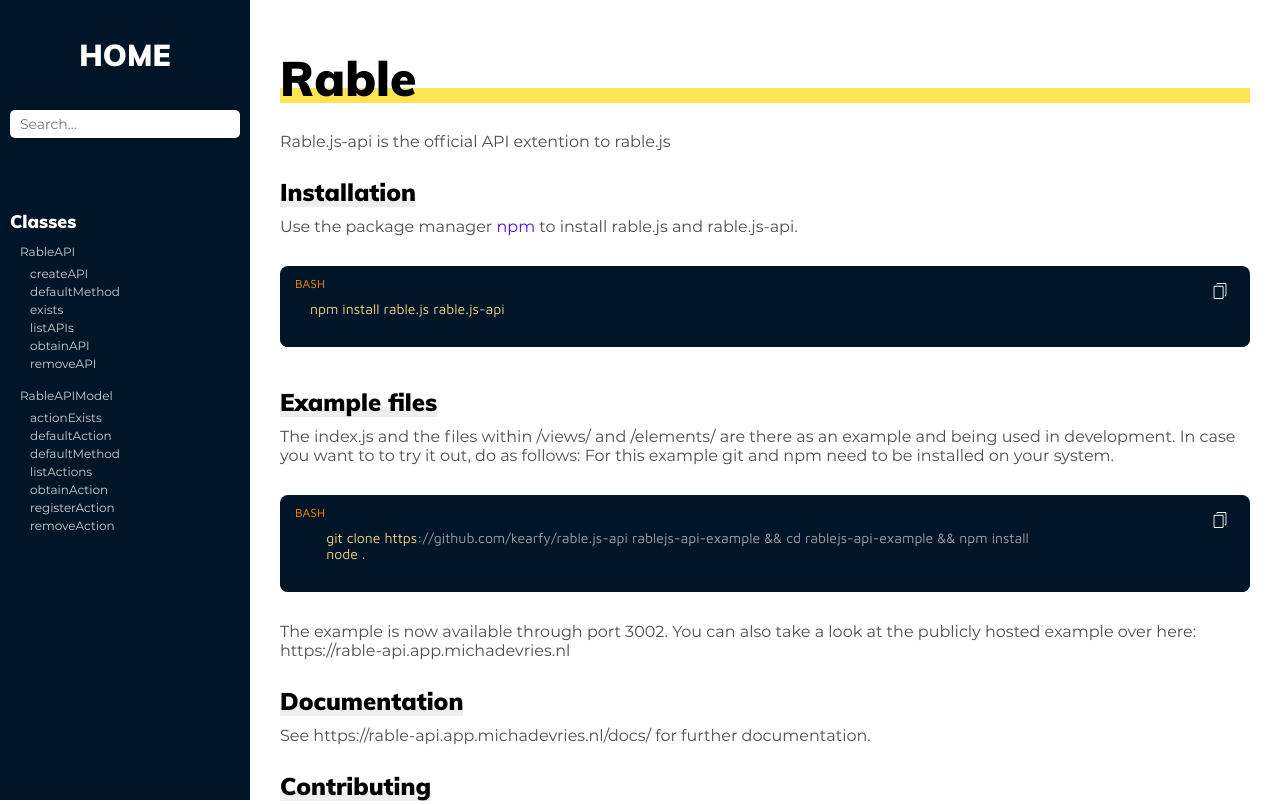
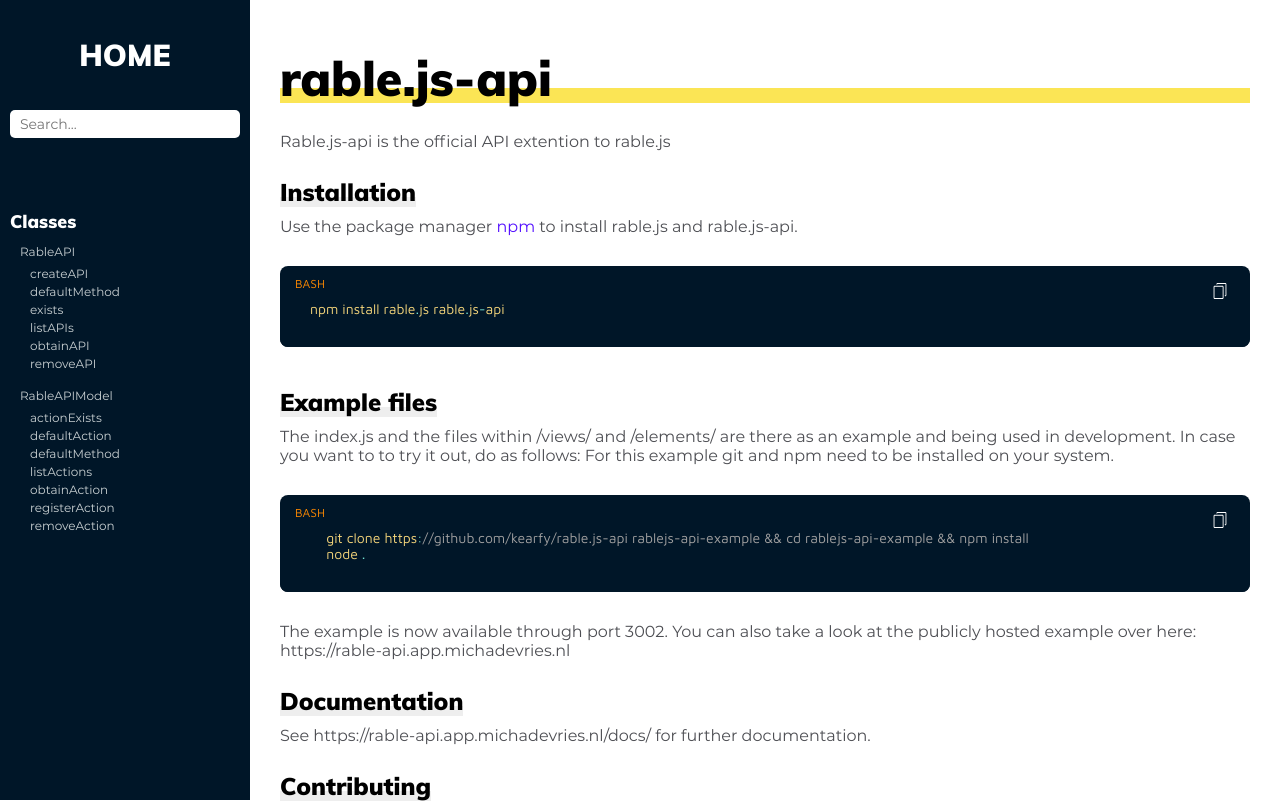
Before and after one commit to kearfy/rable.js-api, a website: page docs/rable.js-api/1.0.1/index.html in a window 1280 px wide. Shown: the top 804 px of the page. Drawn offline with Linux system fonts and the light colour scheme.

Commit message:
updated unintentional naming in docs

```diff
--- a/docs/rable.js-api/1.0.1/index.html
+++ b/docs/rable.js-api/1.0.1/index.html
@@ -66,7 +66,7 @@
 
 
     <section class="readme">
-        <article><h1>Rable</h1>
+        <article><h1>rable.js-api</h1>
 <p>Rable.js-api is the official API extention to rable.js</p>
 <h2>Installation</h2>
 <p>Use the package manager <a href="https://npmjs.com">npm</a> to install rable.js and rable.js-api.</p>
```
Also changed, not shown: README.md.
